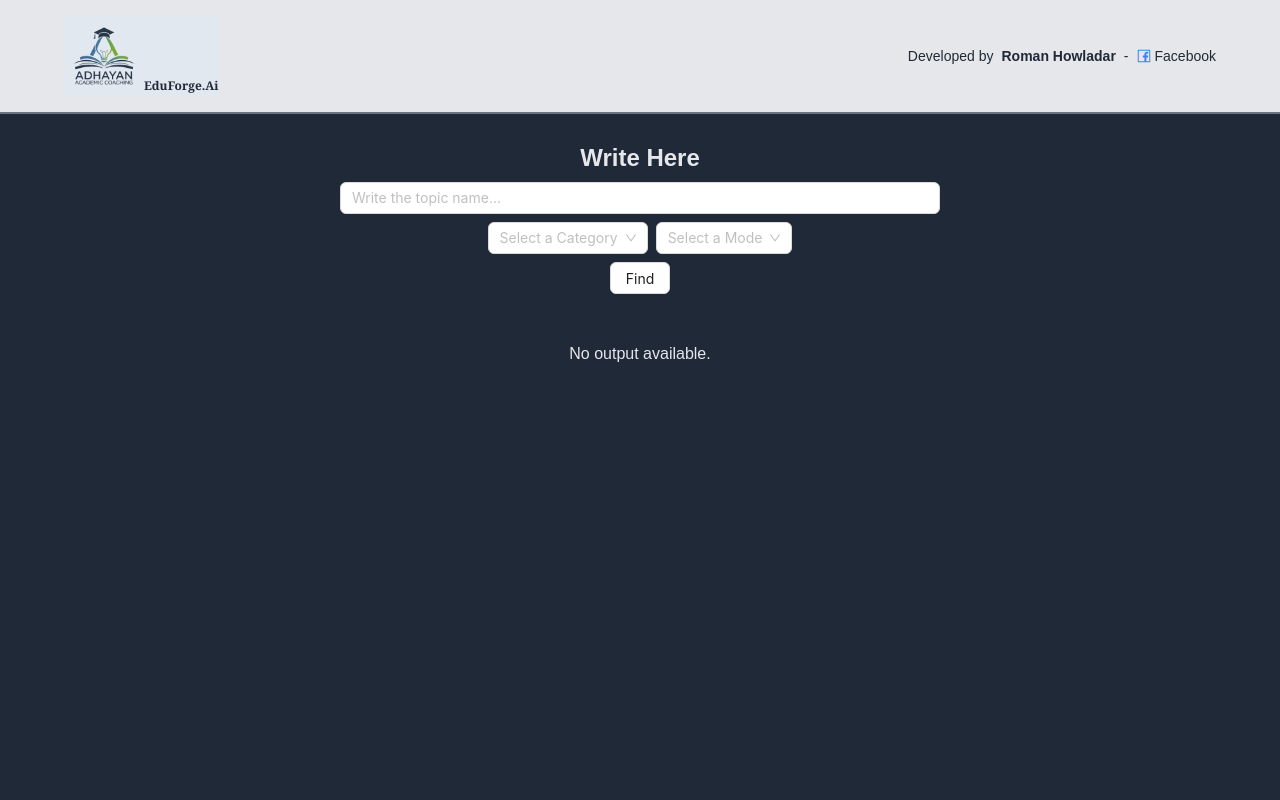
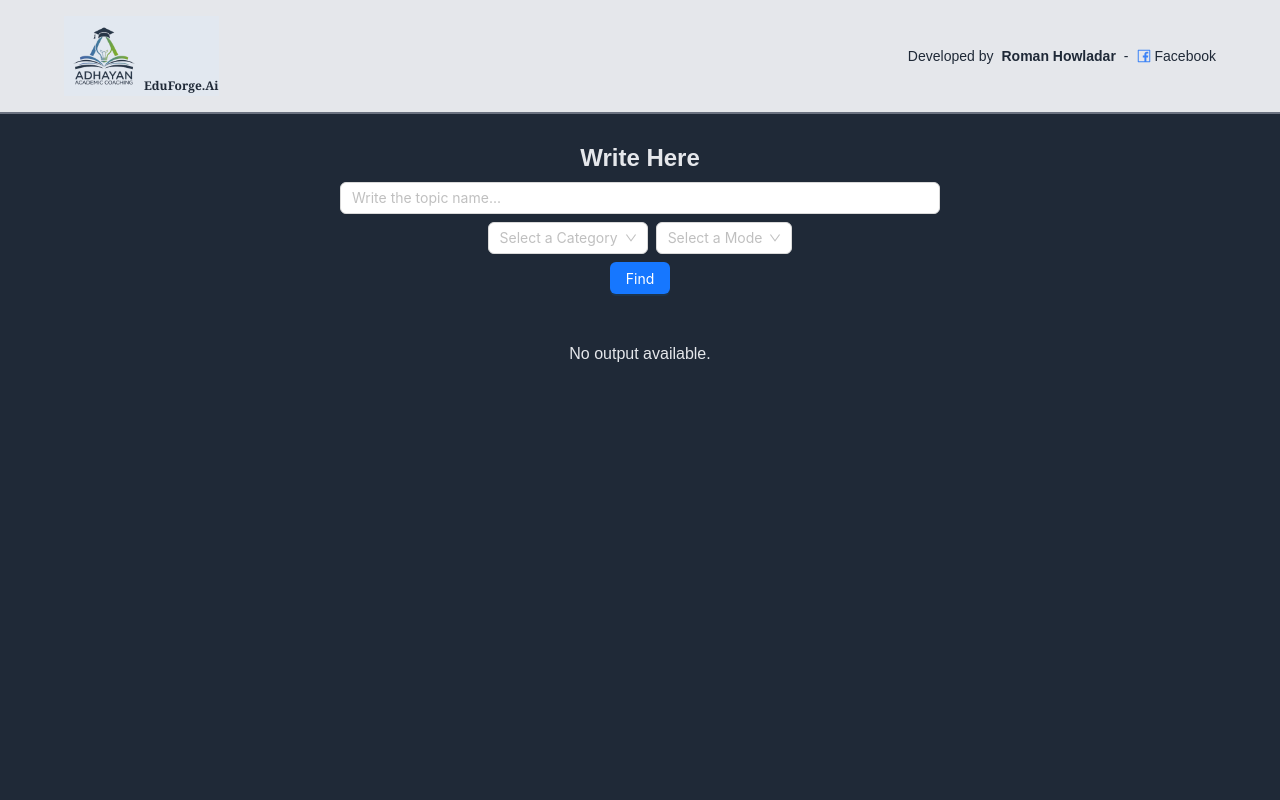
Before and after one commit to roman0190/eduforge-ai, a Next.js app: page / in a window 1280 px wide. Shown: the top 800 px of the page. Built offline with nearby package versions, Linux system fonts and the light colour scheme; no server answers.

Commit message:
Edit:Button

```diff
--- a/app/write-here/page.tsx
+++ b/app/write-here/page.tsx
@@ -79,7 +79,7 @@ const WriteHere: React.FC = () => {
         />
         <LevelSelect levelName={levelName} setLevelName={setLevelName} />
       </div>
-      <Button onClick={handleSubmit} disabled={loading}>
+      <Button type="primary" onClick={handleSubmit} disabled={loading}>
         {loading ? <Spin /> : "Find"}
       </Button>
       <OutputDisplay
```
